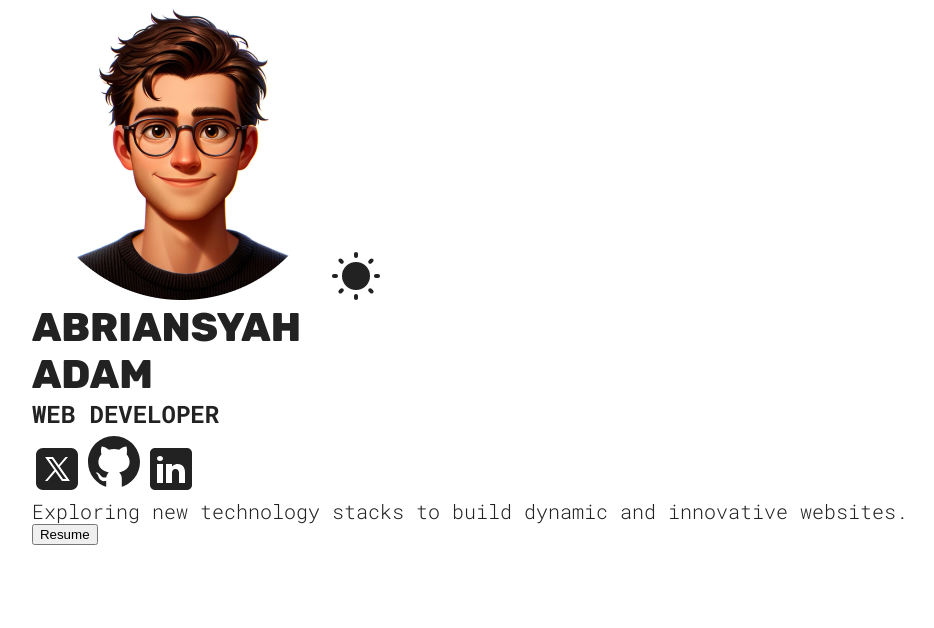
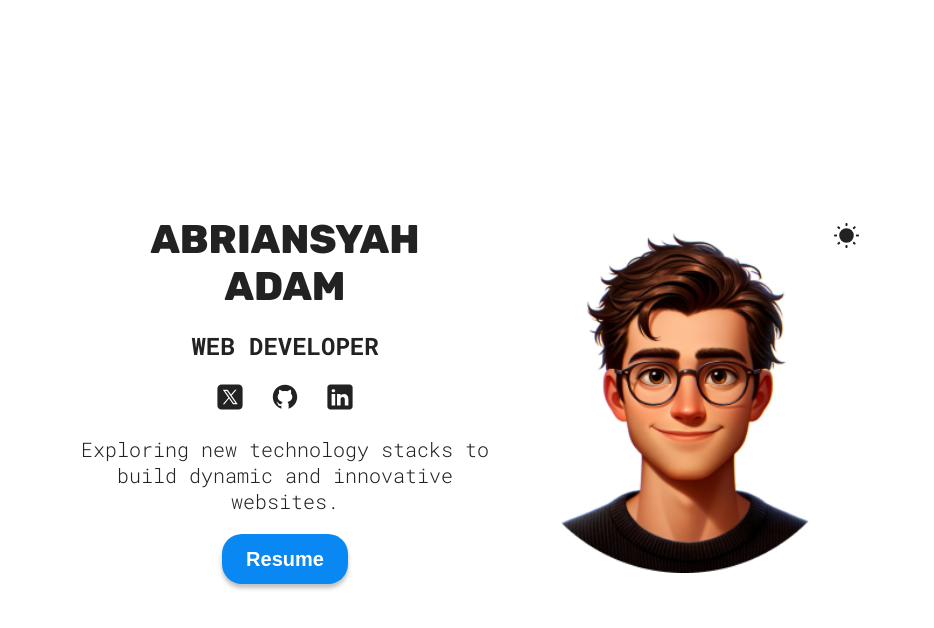
Before and after one commit to abriadm/portfolio-v2, a React (Vite) app: page / in a window 1280 px wide. Shown: the top 628 px of the page, without its empty margins (170-1104 px from the left). Built offline with nearby package versions, Linux system fonts and the light colour scheme.

Commit message:
Hero sections styling

```diff
--- a/src/sections/Hero/HeroStyles.module.css
+++ b/src/sections/Hero/HeroStyles.module.css
@@ -0,0 +1,100 @@
+.container {
+  display: flex;
+  flex-direction: column;
+  justify-content: center;
+  gap: 20px;
+  text-align: center;
+  height: 100dvh;
+  min-height: 500px;
+
+  .hero {
+    max-width: 200px;
+  }
+
+  span {
+    display: flex;
+    gap: 25px;
+    justify-content: center;
+
+    a {
+      margin: 0;
+
+      img {
+        width: 30px;
+      }
+    }
+  }
+
+  a {
+    width: fit-content;
+    align-self: center;
+  }
+
+  button {
+    background-color: var(--btn-color);
+    color: var(--btn-text-color);
+    border: none;
+    border-radius: 20px;
+    width: 126px;
+    height: 50px;
+    font-size: 20px;
+    font-weight: bold;
+    box-shadow: 0 4px 4px rgba(0, 0, 0, 0.25);
+    transition: box-shadow 200ms ease-in-out, transform 200ms ease-in-out;
+  }
+
+  button:hover {
+    transform: scale(1.05);
+  }
+
+  button:active {
+    transform: translateY(2px);
+    box-shadow: 0 2px 2px rgba(0, 0, 0, 0.25);
+  }
+}
+
+.colorModeContainer {
+  position: relative;
+}
+
+.colorMode {
+  position: absolute;
+  right: 0;
+  width: 25px;
+}
+
+.colorMode:hover {
+  cursor: pointer;
+}
+
+.description {
+  max-width: 34ch;
+}
+
+.info {
+  display: flex;
+  flex-direction: column;
+  gap: 20px;
+}
+
+@media (width >= 800px) {
+  .container {
+    flex-direction: row-reverse;
+    align-items: center;
+    justify-content: space-evenly;
+
+    .hero {
+      max-width: 350px;
+      width: 350px;
+    }
+  }
+}
+
+@media (width >= 1400px) {
+  .container {
+    .hero {
+      max-width: 400px;
+      width: 400px;
+    }
+  }
+}
```
